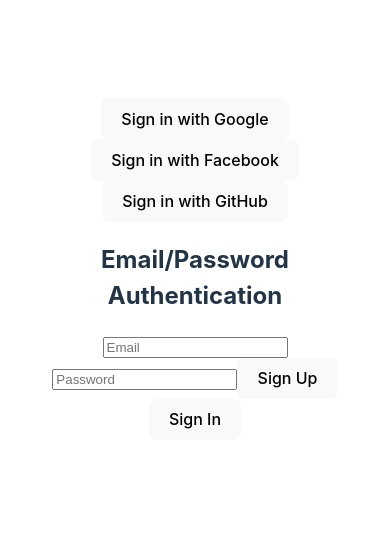
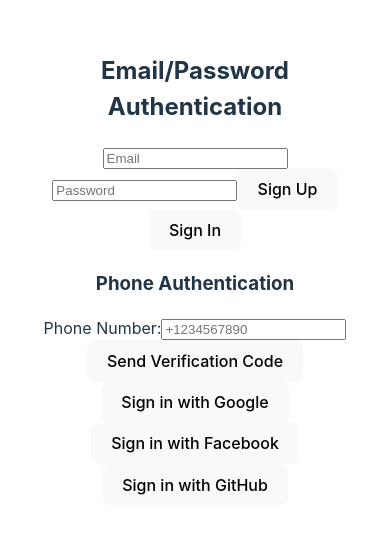
Before and after one commit to mukund-gpt/All-Authentication, a React (Vite) app: page / in a window 390 px wide. Shown: the part 153-686 px from the top of the page. Built offline with nearby package versions, Linux system fonts and the light colour scheme; no server answers.

Commit message:
phone auth

```diff
--- a/src/components/authentication/Auth.jsx
+++ b/src/components/authentication/Auth.jsx
@@ -3,6 +3,7 @@
 import { GoogleAuthProvider, FacebookAuthProvider, GithubAuthProvider, signInWithPopup } from 'firebase/auth';
 import { useAuthState } from 'react-firebase-hooks/auth';
 import EmailAuth from './EmailAuth';
+import PhoneAuth from './PhoneAuth';
 
 
 
@@ -61,10 +62,12 @@
         </div>
       ) : (
         <div>
+          <EmailAuth/>
+          <PhoneAuth/>
           <button onClick={signInWithGoogle}>Sign in with Google</button>
           <button onClick={signInWithFacebook}>Sign in with Facebook</button>
           <button onClick={signInWithGitHub}>Sign in with GitHub</button>
-          <EmailAuth/>
+
 
 
           {error && <p>{error}</p>}
--- a/src/components/authentication/PhoneAuth.jsx
+++ b/src/components/authentication/PhoneAuth.jsx
@@ -0,0 +1,86 @@
+// src/PhoneAuth.js
+import React, { useState } from 'react';
+import { auth } from '../firebase/firebaseConfig';
+import { RecaptchaVerifier, PhoneAuthProvider, signInWithCredential } from 'firebase/auth';
+import { set } from 'firebase/database';
+
+const PhoneAuth = () => {
+  const [phoneNumber, setPhoneNumber] = useState('');
+  const [verificationCode, setVerificationCode] = useState('');
+  const [verificationId, setVerificationId] = useState(null);
+//   const [error, setError] = useState(null);
+
+  const setUpRecaptcha = () => {
+    if (!window.recaptchaVerifier) {
+      window.recaptchaVerifier = new RecaptchaVerifier(auth,'recaptcha-container', {
+        size: 'invisible',
+        callback: (response) => {
+          console.log("Recaptcha verified");
+        },
+        'expired-callback': () => {
+          console.log("Recaptcha expired");
+        }
+      });
+    }
+  };
+
+  const sendVerificationCode = async () => {
+    setUpRecaptcha();
+    const appVerifier = window.recaptchaVerifier;
+    try {
+      const phoneProvider = new PhoneAuthProvider(auth);
+      const verificationId = await phoneProvider.verifyPhoneNumber(phoneNumber, appVerifier);
+      setVerificationId(verificationId);
+      alert("Verification code sent to your phone");
+    } catch (error) {
+      console.error("Error during phone authentication", error);
+    }
+  };
+
+  const verifyCode = async () => {
+    const credential = PhoneAuthProvider.credential(verificationId, verificationCode);
+    try {
+      await signInWithCredential(auth, credential);
+      alert("Phone number verified!");
+    } catch (error) {
+        if(error.code==='auth/invalid-verification-code'){
+            setError("Invalid Verification Code")
+        }else{
+            console.error("Error verifying code", error);
+            // setError(error.message)
+
+        }
+
+    }
+  };
+
+  return (
+    <div>
+      <h3>Phone Authentication</h3>
+      <div>
+        <label>Phone Number:</label>
+        <input
+          type="text"
+          value={phoneNumber}
+          onChange={(e) => setPhoneNumber(e.target.value)}
+          placeholder="+1234567890"
+        />
+        <button onClick={sendVerificationCode}>Send Verification Code</button>
+      </div>
+      <div id="recaptcha-container"></div>
+      {verificationId && (
+        <div>
+          <label>Verification Code:</label>
+          <input
+            type="text"
+            value={verificationCode}
+            onChange={(e) => setVerificationCode(e.target.value)}
+          />
+          <button onClick={verifyCode}>Verify Code</button>
+        </div>
+      )}
+    </div>
+  );
+};
+
+export default PhoneAuth;
```
